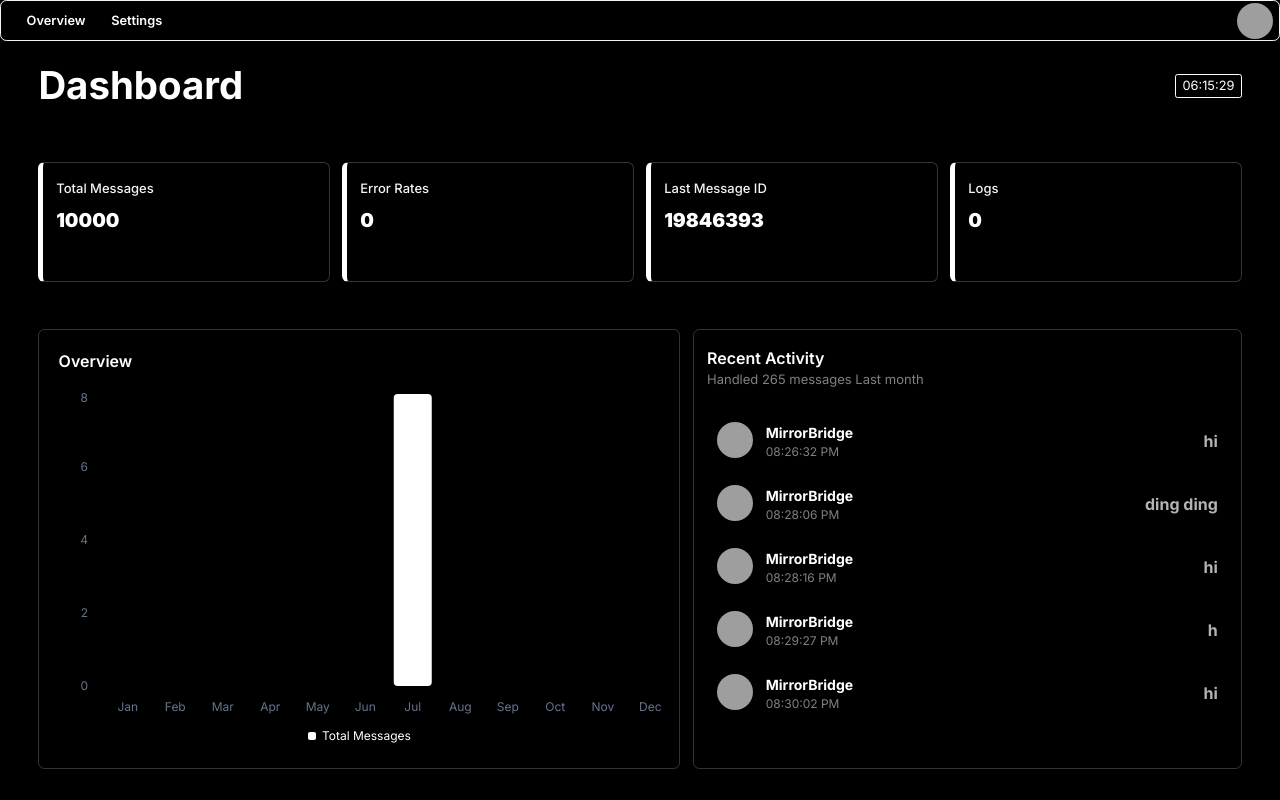
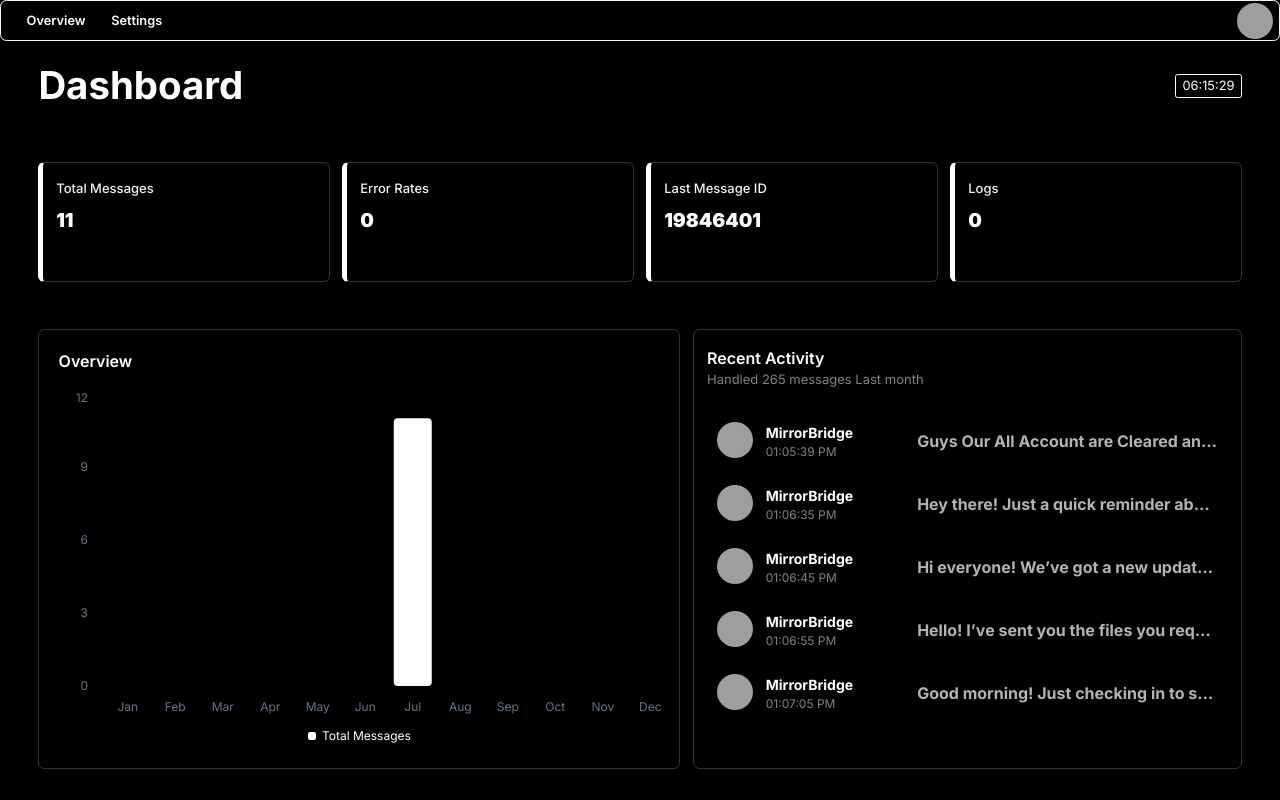
Before and after one commit to shadowctrl/TeleDis, a Next.js app: page / in a window 1280 px wide. Built offline with nearby package versions, Linux system fonts and the light colour scheme; grey boxes are pictures that could not be loaded.

Commit message:
Total Message Func - Dashboard

```diff
--- a/src/app/globals.css
+++ b/src/app/globals.css
@@ -151,6 +151,17 @@ body {
 .hero-head-cards p {
   font-size: 1.5vw;
   font-weight: 900;
+  transition: all 0.3s ease-in-out;
+  animation: fadeDash 0.3s ease-in-out forwards;
+}
+
+@keyframes fadeDash {
+  0% {
+    opacity: 0;
+  }
+  100% {
+    opacity: 1;
+  }
 }
 
 .chart-tooltip {
--- a/src/app/page.tsx
+++ b/src/app/page.tsx
@@ -8,6 +8,10 @@ const Timer = dynamic(() => import("@/lib/timer"), {
   loading: () => <p>Loading...</p>,
 });
 
+interface monthlyData {
+  month: string;
+  messages: number;
+}
 export default async function Home() {
   const res = await fetch("http://localhost:3000/api/recentMessage", {
     cache: "no-cache",
@@ -15,7 +19,12 @@ export default async function Home() {
   const res1 = await res.json();
   const Data = res1.recentMsg;
   const lastId = Data.length - 1;
-  const chartData = res1.monthData;
+  const chartData: monthlyData[] = res1.monthData;
+  let totalMessages: number = 0;
+
+  chartData.forEach((element) => {
+    totalMessages += element.messages;
+  });
   return (
     <div className="App-main">
       <div className="hero-head">
@@ -27,7 +36,7 @@ export default async function Home() {
       <div className="hero-head-cards">
         <div>
           <h2 className="hero-card-title">Total Messages</h2>
-          <p>10000</p>
+          <p>{totalMessages}</p>
         </div>
         <div>
           <h2 className="hero-card-title">Error Rates</h2>
--- a/src/lib/telegramHelper.json
+++ b/src/lib/telegramHelper.json
@@ -1,3 +1,3 @@
 {
-  "update_id": 19846393
+  "update_id": 19846401
 }
--- a/src/logs/monthLog.json
+++ b/src/logs/monthLog.json
@@ -25,7 +25,7 @@
   },
   {
     "month": "July",
-  "messages": 8
+    "messages": 11
   },
   {
     "month": "August",
--- a/src/logs/recentMsg.json
+++ b/src/logs/recentMsg.json
@@ -1,32 +1,32 @@
 [
   {
-    "msgId": 19846389,
-    "text": "hi",
-    "dateLocale": "08:26:32 PM",
+    "msgId": 19846397,
+    "text": "Guys Our All Account are Cleared and Safe 💝\n\n\nWe are Unbelievable 💪",
+    "dateLocale": "01:05:39 PM",
     "msgChannel": "MirrorBridge"
   },
   {
-    "msgId": 19846390,
-    "text": "ding ding",
-    "dateLocale": "08:28:06 PM",
+    "msgId": 19846398,
+    "text": "Hey there! Just a quick reminder about our meeting tomorrow at 3 PM. Looking forward to catching up!",
+    "dateLocale": "01:06:35 PM",
     "msgChannel": "MirrorBridge"
   },
   {
-    "msgId": 19846391,
-    "text": "hi",
-    "dateLocale": "08:28:16 PM",
+    "msgId": 19846399,
+    "text": "Hi everyone! We’ve got a new update on the project. Please check the latest document and let me know your thoughts",
+    "dateLocale": "01:06:45 PM",
     "msgChannel": "MirrorBridge"
   },
   {
-    "msgId": 19846392,
-    "text": "h",
-    "dateLocale": "08:29:27 PM",
+    "msgId": 19846400,
+    "text": "Hello! I’ve sent you the files you requested. Let me know if you need any more details or assistance",
+    "dateLocale": "01:06:55 PM",
     "msgChannel": "MirrorBridge"
   },
   {
-    "msgId": 19846393,
-    "text": "hi",
-    "dateLocale": "08:30:02 PM",
+    "msgId": 19846401,
+    "text": "Good morning! Just checking in to see if you’ve had a chance to review the proposal. Let’s discuss any changes you might have.\"",
+    "dateLocale": "01:07:05 PM",
     "msgChannel": "MirrorBridge"
   }
 ]
```
Lines whose indentation alone changed are shown as unchanged.
